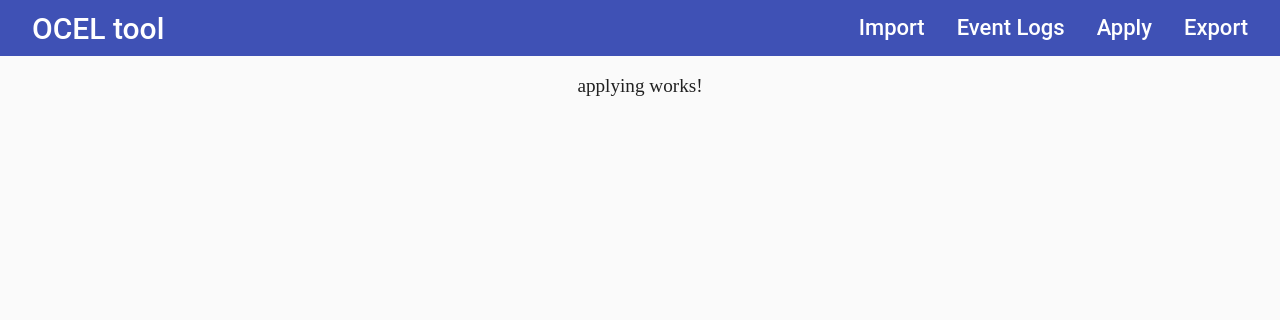
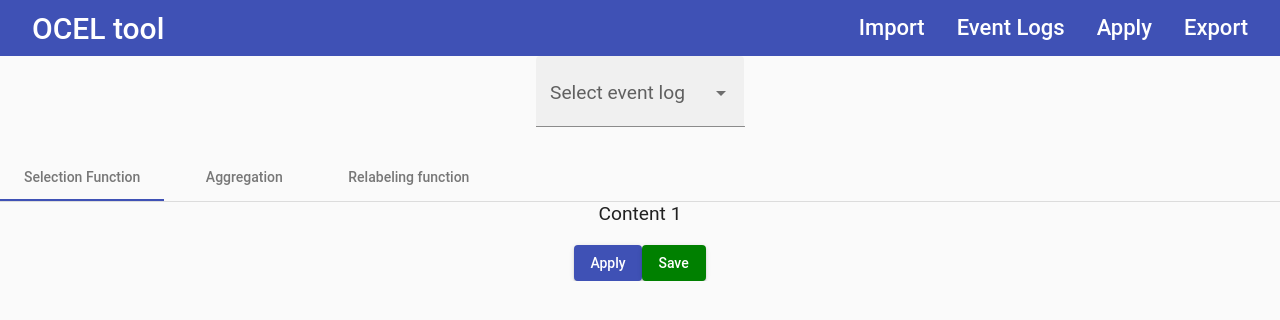
Before and after one commit to dzobak/MscThesis, an Angular app in the folder frontend/: page /applying in a window 1280 px wide. Shown: the top 320 px of the page. Built offline with nearby package versions, Linux system fonts and the light colour scheme.

Commit message:
applying tabs and general view

```diff
--- a/frontend/src/app/app.module.ts
+++ b/frontend/src/app/app.module.ts
@@ -12,6 +12,7 @@ import { BrowserAnimationsModule } from '@angular/platform-browser/animations';
 import { FlexLayoutModule } from '@angular/flex-layout';
 
 import { MatModules } from './material.module';
+import { FormsModule } from '@angular/forms';
 
 import {ImportComponent } from './import/import.component';
 import {ApplyingComponent } from './applying/applying.component';
@@ -34,6 +35,7 @@ import {LogDetailsComponent } from './log-details/log-details.component';
     AppRoutingModule,
     HttpClientModule,
     FlexLayoutModule,
+    FormsModule,
     MatModules,
   ],
   providers: [EmployeesService],
--- a/frontend/src/app/applying/applying.component.css
+++ b/frontend/src/app/applying/applying.component.css
@@ -0,0 +1,7 @@
+.pad-top{
+    padding-top:20px;
+}
+.mat-success {
+    background-color: green;
+    color: #fff;
+}
--- a/frontend/src/app/applying/applying.component.html
+++ b/frontend/src/app/applying/applying.component.html
@@ -1 +1,19 @@
-<p>applying works!</p>
+<mat-form-field appearance="fill">
+    <mat-label>Select event log</mat-label>
+    <mat-select [(ngModel)]="selectedValue" name="food">
+        <mat-option *ngFor="let food of dataSource" [value]="food.position">
+        {{food.name}}
+        </mat-option>
+    </mat-select>
+    </mat-form-field>
+
+<mat-tab-group>
+    <mat-tab label="Selection Function"> Content 1 </mat-tab>
+    <mat-tab label="Aggregation"> Content 2 </mat-tab>
+    <mat-tab label="Relabeling function"> Content 3 </mat-tab>
+</mat-tab-group>
+
+<div class="pad-top">
+    <button mat-raised-button color="primary">Apply</button>
+    <button mat-raised-button color="success">Save</button>
+</div>
--- a/frontend/src/app/applying/applying.component.ts
+++ b/frontend/src/app/applying/applying.component.ts
@@ -1,4 +1,21 @@
 import { Component, OnInit } from '@angular/core';
+
+export interface PeriodicElement {
+  name: string;
+  position: number;
+  events: number;
+  symbol: string;
+  panelOpenState: boolean;
+}
+
+const ELEMENT_DATA: PeriodicElement[] = [
+  {position: 1, name: 'event_log1', events: 30000, symbol: 'H', panelOpenState: false},
+  {position: 2, name: 'event_log2', events: 40026, symbol: 'He', panelOpenState: false},
+  {position: 3, name: 'event_log3', events: 6941, symbol: 'Li', panelOpenState: false},
+  {position: 4, name: 'event_log4', events: 90122, symbol: 'Be', panelOpenState: false},
+  {position: 5, name: 'event_log5', events: 10811, symbol: 'B', panelOpenState: false},
+
+];
 
 @Component({
   selector: 'app-applying',
@@ -6,7 +23,8 @@ import { Component, OnInit } from '@angular/core';
   styleUrls: ['./applying.component.css']
 })
 export class ApplyingComponent implements OnInit {
-
+  dataSource = ELEMENT_DATA;
+  selectedValue!: string;
   constructor() { }
 
   ngOnInit(): void {
--- a/frontend/src/app/material.module.ts
+++ b/frontend/src/app/material.module.ts
@@ -9,6 +9,8 @@ import {MatProgressBarModule} from '@angular/material/progress-bar';
 import {MatTableModule} from '@angular/material/table';
 import {MatCardModule} from '@angular/material/card';
 import {MatExpansionModule} from '@angular/material/expansion';
+import {MatSelectModule} from '@angular/material/select';
+import {MatTabsModule} from '@angular/material/tabs';
 
 
 @NgModule({
@@ -23,6 +25,8 @@ import {MatExpansionModule} from '@angular/material/expansion';
         MatTableModule,
         MatCardModule,
         MatExpansionModule,
+        MatSelectModule,
+        MatTabsModule,
     ]
 })
 export class MatModules{}
```
